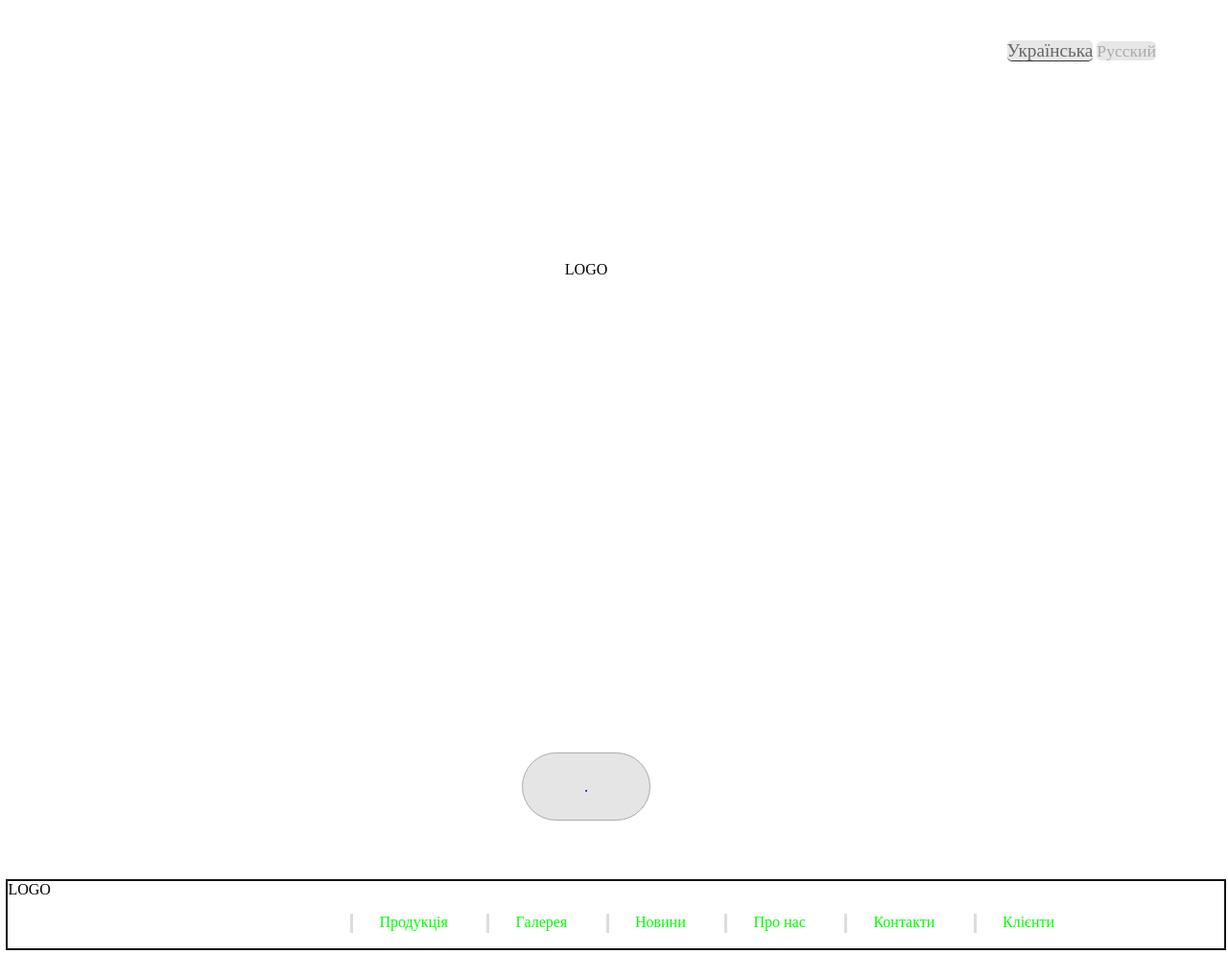
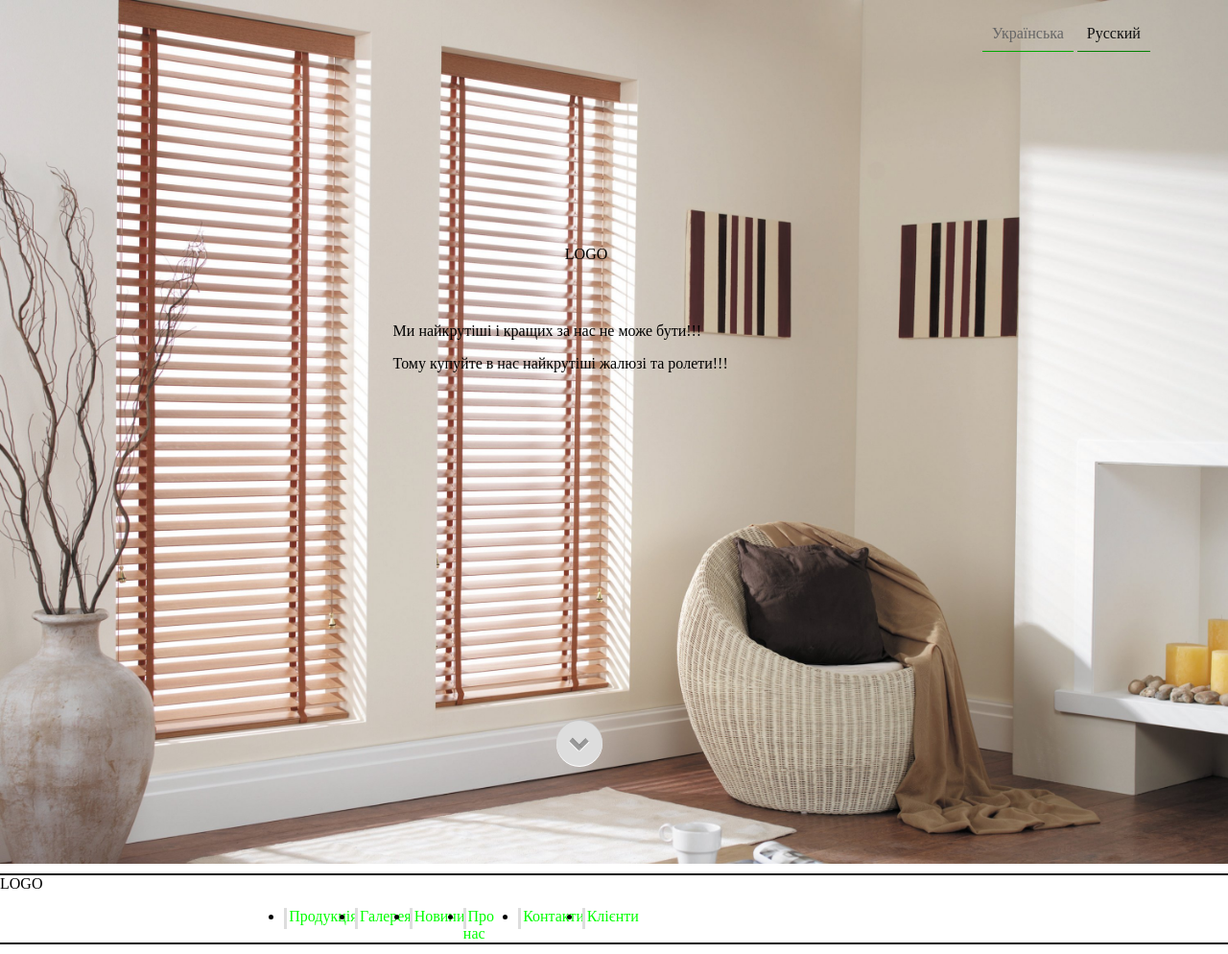
Before and after one commit to Karlsochik/new-p, a plain HTML site: page index.html in a window 1280 px wide. Shown: the whole page at 96% size. Drawn offline with Linux system fonts and the light colour scheme.

Commit message:
Coment header

```diff
--- a/css/style.css
+++ b/css/style.css
@@ -4,29 +4,29 @@ body {
 }
 
 header {
-	/*background: url(img/1.jpg);*/
+	background: url(img/1.jpg);
 	height: 900px;
 	width: 100%;
 	background-size: 100%;
 }
 
 .lang-nav {
-	margin: 2% 0% 0 82%;
+	margin: 2% 0% 0 80%;
 	position: absolute;
 }
 
 .lang-nav a {
-	font-size: 1.1em;
-	background: rgba(20,20,20,0.1);
-	color: #aaa;
+	font-size: 1em;
+	color: #111;
 	text-decoration: none;
-	border-radius: 5px;
+	border-bottom: 1px solid green;
+	padding: 10px 10px;
 }
 
 .lang-nav .active {
-	font-size: 1.2em;
+	font-size: 1em;
 	color: #666;
-	border-bottom: 1px solid #333;
+	border-bottom: 1px solid #0a0;
 }
 
 .logo {
@@ -34,38 +34,81 @@ header {
 	position: absolute;
 }
 
-.button {
+.info {
 	position: absolute;
-	background: rgba(2,2,2,0.1);
-	border-radius: 50px;
-	border: 0.1px solid #aaa;
-	margin: 60% 0 0 42.5%;
-	padding: 2% 5%;
+	margin: 25% 32% 0 32%
 }
 
-.button a {
-	padding: 1%;
-	text-decoration: none;
+/*-------------button-------------*/
+
+a.button {
+  position: relative;
+  z-index: 1;
+  display: inline-block;
+  width: 3em;
+  height: 3em;
+  border-radius: 100%;
+  outline: none;
+  background: #ddd;
+  box-shadow: 0 1px rgba(0,0,0,.1) inset, 0 1px #fff;
+  margin: 750px 0 0 580px;
+}
+a.button:after, a.button:before {
+  content: "";
+  position: absolute;
+  z-index: -1;
+  top: 7.5%;
+  left: -15%;
+  right: 0;
+  bottom: 0;
+  width: 30%;
+  height: 10%;
+  margin: auto;
+  background: #999;
+  box-shadow: 0 1px rgba(0,0,0,.1) inset, 0 1px #fff;
+  -webkit-transform: rotate(45deg);
+  transform: rotate(45deg);
+}
+a.button:before {
+  left: 15%;
+  -webkit-transform: rotate(315deg);
+  transform: rotate(315deg);
+}
+a.button:hover, a.button:focus {
+  background: #999;
+  box-shadow: none;
+}
+a.button:hover:after, a.button:hover:before {
+  background: #fff;
+  box-shadow: none;
 }
 
+/*----------------main-------------*/
+
 .main-nav {
-	border: 2px solid #111;
-	width: 99%;
-	margin-left: 0.5%;
+	border-top: 2px solid #111;
+	border-bottom: 2px solid #111;
+	width: 100%;
+	margin: 10px 0 10px 0;
+}
+.main-nav li {
+float: left;
 }
 
 .main-nav ul {
-	margin-left: 25%;
-}
-
-.main-nav li {
-	padding: -0 4% 0 3%;
-    height:20px;
-    display: inline-block;
-    border-left:3px solid #ddd;
+height: 20px;
+margin-left: 20%;
 }
 
 .main-nav a {
 	text-decoration: none;
 	color: #01ff00;
+	padding: 0px 1% 5px 3%;
+    height:20px;
+    border-left:3px solid #ddd;
 }
+a.main-nav:hover { background: rgb(232,95,76); } /* при наведении курсора мышки */
+a.main-nav:active { background: rgb(152,15,0); } /* при нажатии */
+.logo-nav {
+
+}
--- a/index.html
+++ b/index.html
@@ -1,7 +1,7 @@
 <!DOCTYPE html>
 <html>
 	<head>
-		<title>ASDF</title>
+		<title>DUMA</title>
 		<meta charset="utf-8">
 		<link rel="stylesheet" type="text/css" href="css/style.css">
 	</head>
@@ -18,20 +18,18 @@
 					LOGO
 			</div>
 
-			<div>
-				<p></p>
+			<div class="info">
+				<p>Ми найкрутіші і кращих за нас не може бути!!!</p><p> Тому купуйте в нас найкрутіші жалюзі та ролети!!!</p>
 			</div>
 
-			<div class="button">
-				<a href="#main-nav">.</a>
-			</div>
+			<a href="#main-nav" class="button" tabindex="0"></a>
 
 		</header>
 
 		<nav class="main-nav" >
-		<div class="logo-nav" id="main-nav">
-			LOGO
-		</div>
+			<div class="logo-nav" id="main-nav">
+				LOGO
+			</div>
 			<ul>
 				<li><a href="#">Продукція</a></li>
 				<li><a href="#">Галерея</a></li>
```
